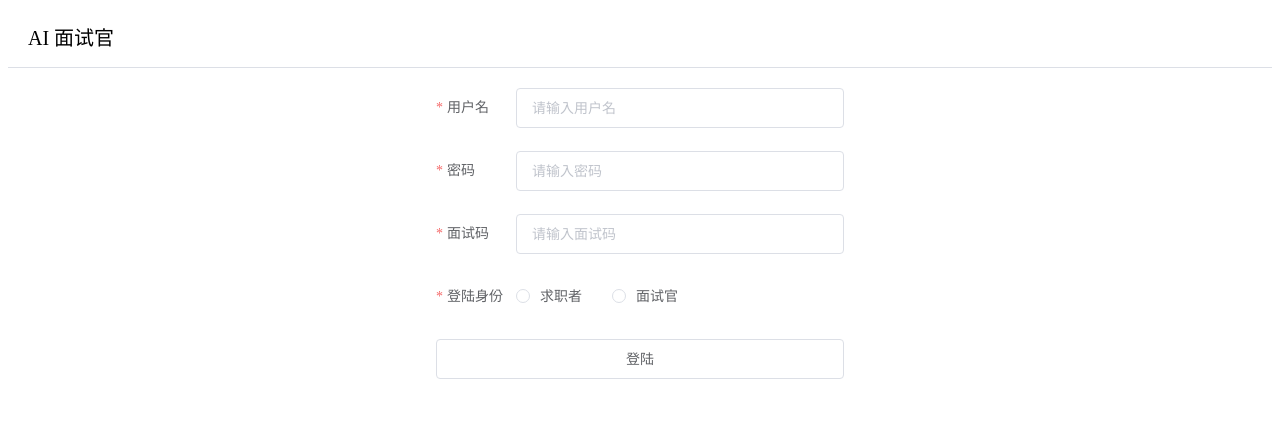
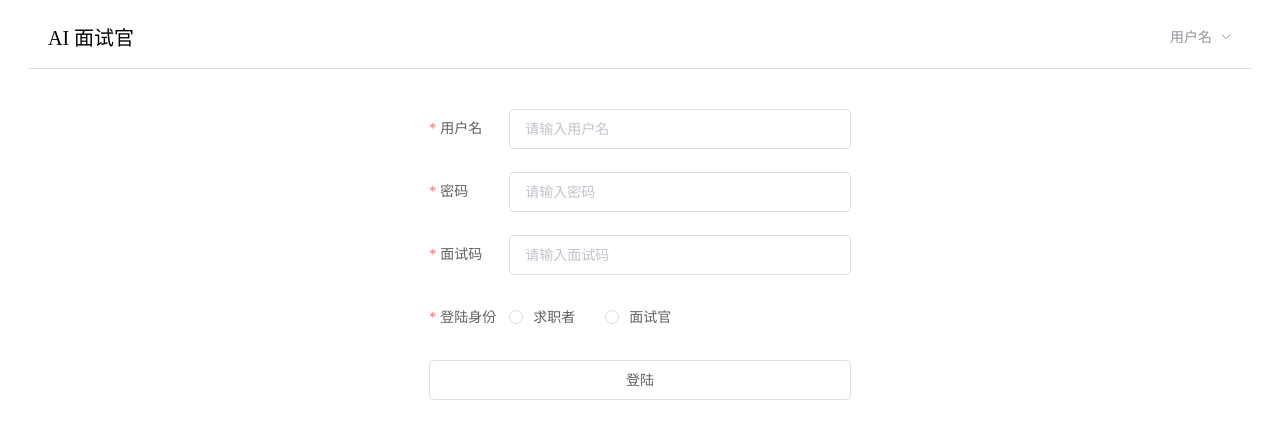
Before and after one commit to lawrencezr/AI_Interview, a Vue app in the folder frontend/: page /login in a window 1280 px wide. Shown: the top 438 px of the page. Built offline with nearby package versions, Linux system fonts and the light colour scheme.

Commit message:
add navbar

```diff
--- a/frontend/src/App.vue
+++ b/frontend/src/App.vue
@@ -1,13 +1,13 @@
 <template>
   <div id="app">
-    <el-container>
-      <el-header>
-        AI 面试官
-      </el-header>
-      <el-main>
+    <!--<el-container>-->
+      <!--<el-header>-->
+        <!--AI 面试官-->
+      <!--</el-header>-->
+      <!--<el-main>-->
         <router-view/>
-      </el-main>
-    </el-container>
+      <!--</el-main>-->
+    <!--</el-container>-->
   </div>
 </template>
 <script>
--- /dev/null
+++ b/frontend/src/components/NavBar.vue
@@ -0,0 +1,73 @@
+<template>
+    <el-container>
+        <span class="logo">AI 面试官</span>
+        <el-menu mode="horizontal">
+            <el-submenu index="1">
+                <template slot="title">用户名</template>
+                <el-menu-item index="1-1">退出登陆</el-menu-item>
+            </el-submenu>
+        </el-menu>
+    </el-container>
+</template>
+
+<script>
+    export default {
+        name: "NavBar",
+        data() {
+            return {
+
+            }
+        }
+    }
+</script>
+
+<style scoped>
+  .el-container{
+    height: 61px;
+    line-height: 61px;
+    font-size: 20px;
+    background-color: #fff;
+    border-bottom: 1px solid #DCDFE6;
+    justify-content: space-between;
+    margin-left: 20px;
+    margin-right: 20px;
+  }
+  .el-menu.el-menu--horizontal{
+      border-bottom: 0px;
+  }
+  .logo{
+      margin-left: 20px;
+  }
+  /*.headerWrapper {*/
+      /*height: 80px;*/
+  /*}*/
+/*.header {*/
+    /*height: 80px;*/
+    /*top: 0;*/
+    /*left: 0;*/
+    /*width: 100%;*/
+    /*line-height: 80px;*/
+    /*z-index: 100;*/
+    /*position: relative;*/
+        /*.container {*/
+      /*height: 100%;*/
+      /*box-sizing: border-box;*/
+      /*border-bottom: 1px solid #DCDFE6;*/
+    /*}*/
+/*}*/
+    /*.nav {*/
+      /*float: right;*/
+      /*height: 100%;*/
+      /*line-height: 80px;*/
+      /*background: transparent;*/
+      /*padding: 0;*/
+      /*margin: 0;*/
+    /*}*/
+    /*.nav-item {*/
+        /*margin: 0;*/
+      /*float: left;*/
+      /*list-style: none;*/
+      /*position: relative;*/
+      /*cursor: pointer;*/
+    /*}*/
+</style>
--- a/frontend/src/views/Login.vue
+++ b/frontend/src/views/Login.vue
@@ -1,6 +1,11 @@
 <template>
   <div>
-    <el-row align="middle">
+    <el-row>
+      <el-col :span="24">
+        <NavBar></NavBar>
+      </el-col>
+    </el-row>
+    <el-row>
       <el-col :span="8" :offset="8">
         <el-form ref="loginForm" :model="loginForm" :rules="loginRules" label-width="80px" label-position="left">
           <el-form-item label="用户名" prop="name">
@@ -28,9 +33,10 @@
 
 <script>
     import {setCookie,getCookie} from "../assets/Cookie";
-
+    import NavBar from '../components/NavBar.vue'
     export default {
       name: "Login",
+      components:{NavBar},
       data(){
           return{
             loginForm:{
@@ -117,6 +123,9 @@
 </script>
 
 <style scoped>
+  .el-row{
+    margin-bottom:40px;
+  }
   .login-button{
     width: 100%;
   }
```
